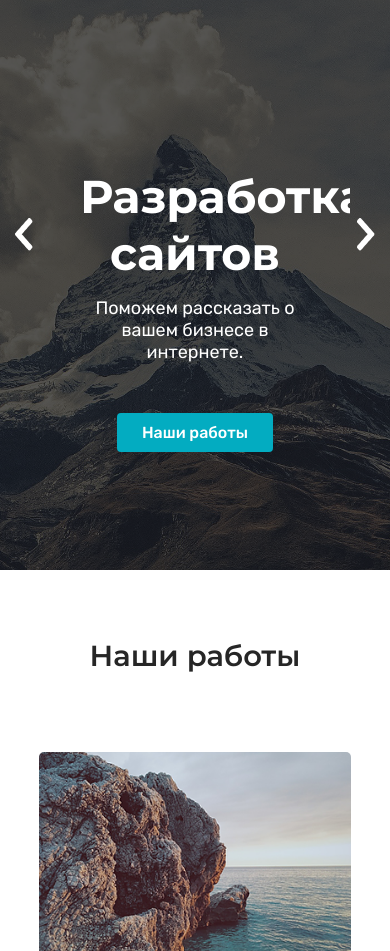
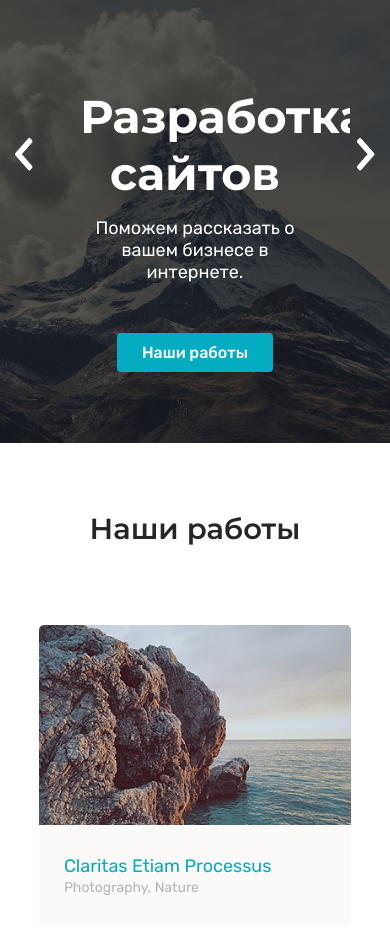
Before and after one commit to Efcolipt/Efcolipt.github.io, a PHP site: page / in a window 390 px wide. Shown: the part 98-1049 px from the top of the page. Run offline with PHP 8.4, Linux system fonts and the light colour scheme; some libraries are stand-ins or nearby versions.

Commit message:
Update media.css

```diff
--- a/css/media.css
+++ b/css/media.css
@@ -123,4 +123,13 @@
 	.benefits--this--text{
 		font-size: 14px !important;
 	}
+	#start--block {
+	    height: 35vh!important;
+	}
+	.content--start{
+		margin-top: 20px !important;
+	}
+	.copy > p{
+		font-size: 14px !important;
+	}
 }
```
